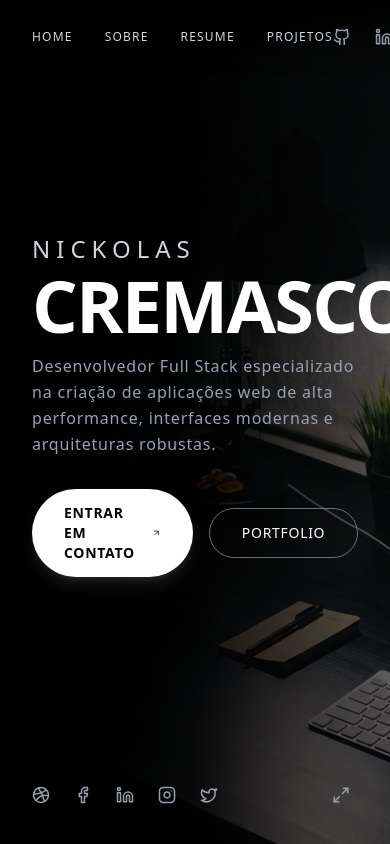
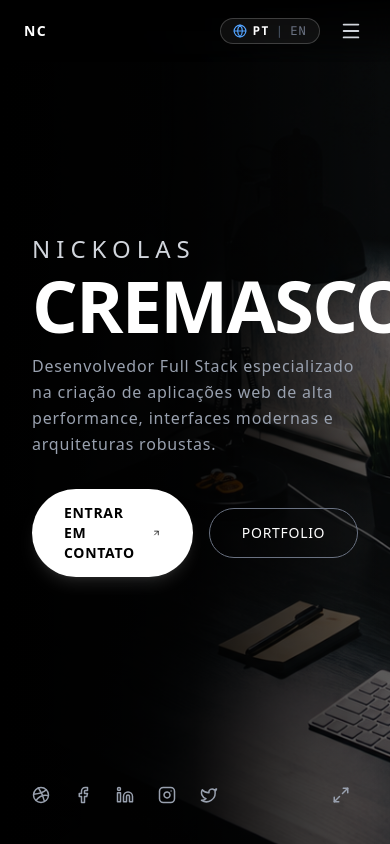
Before and after one commit to NickolasSantosCremasco/Portif-lio, a Next.js app: page / in a window 390 px wide. Shown: the top 844 px of the page. Built offline with nearby package versions, Linux system fonts and the light colour scheme; no server answers; the database is empty.

Commit message:
resposiveNavbar

```diff
--- a/components/Navbar.tsx
+++ b/components/Navbar.tsx
@@ -1,14 +1,15 @@
 'use client'
 
-import { useRef } from "react"
+import { useRef, useState } from "react"
 import Link from "next/link"
-import { Github, Linkedin, Mail, Globe } from 'lucide-react'
+import { Github, Linkedin, Mail, Globe, Menu, X } from 'lucide-react'
 import gsap from "gsap"
 import { useGSAP } from "@gsap/react"
 import { useLanguage } from "@/context/LanguageContext"
 
 export default function Navbar() {
   const headerRef = useRef<HTMLElement>(null)
+  const [isOpen, setIsOpen] = useState(false)
   const { language, toggleLanguage, t } = useLanguage()
 
   useGSAP(() => {
@@ -25,15 +26,22 @@ export default function Navbar() {
     )
   }, { scope: headerRef })
 
+  const toggleMenu = () => setIsOpen(!isOpen)
+
   return (
     <header
       ref={headerRef}
-      className="fixed top-0 left-0 right-0 z-50 w-full px-8 py-6 md:px-16 bg-gradient-to-b from-black/80 via-black/40 to-transparent backdrop-blur-xs transition-all duration-300 select-none"
+      className="fixed top-0 left-0 right-0 z-50 w-full px-6 py-4 md:px-16 md:py-6 bg-gradient-to-b from-black/90 via-black/50 to-transparent backdrop-blur-md transition-all duration-300 select-none"
     >
       <div className="max-w-7xl mx-auto flex items-center justify-between">
 
-        {/* Links de Navegação Traduzidos */}
-        <nav className="flex items-center space-x-8 text-xs md:text-sm font-medium tracking-widest text-gray-300 uppercase">
+        {/* 1. Branding / Logo para Telas Menores */}
+        <Link href="/" className="text-sm font-black tracking-widest text-white uppercase md:hidden">
+          NC
+        </Link>
+
+        {/* 2. Links de Navegação Desktop (escondidos em telas pequenas) */}
+        <nav className="hidden md:flex items-center space-x-8 text-xs md:text-sm font-medium tracking-widest text-gray-300 uppercase">
           <Link href="/" className="hover:text-white transition-colors duration-200">
             {t.nav.home}
           </Link>
@@ -48,24 +56,25 @@ export default function Navbar() {
           </Link>
         </nav>
 
-        {/* Lado Direito: Redes Sociais + Toggle de Idioma */}
-        <div className="flex items-center space-x-6 text-gray-400">
-          <a href="https://github.com/NickolasSantosCremasco" target="_blank" rel="noopener noreferrer" className="hover:text-white transition-colors">
+        {/* 3. Lado Direito: Redes + Interruptor PT/EN (Desktop e Mobile) */}
+        <div className="flex items-center space-x-4 md:space-x-6 text-gray-400">
+          <div className="hidden sm:flex items-center space-x-4">
+            <a href="https://github.com/NickolasSantosCremasco" target="_blank" rel="noopener noreferrer" className="hover:text-white transition-colors" aria-label="GitHub">
               <Github size={18} />
             </a>
-          <a href="https://www.linkedin.com/in/nickolas-dos-santos-cremasco-0b4118246/" target="_blank" rel="noopener noreferrer" className="hover:text-white transition-colors">
+            <a href="https://www.linkedin.com/in/nickolas-dos-santos-cremasco-0b4118246/" target="_blank" rel="noopener noreferrer" className="hover:text-white transition-colors" aria-label="LinkedIn">
               <Linkedin size={18} />
             </a>
-          <a href="mailto:nickolas.cremasco@exemplo.com" className="hover:text-white transition-colors">
+            <a href="mailto:nickolas.cremasco@exemplo.com" className="hover:text-white transition-colors" aria-label="Email">
               <Mail size={18} />
             </a>
+            <div className="w-[1px] h-4 bg-white/20" />
+          </div>
 
-          <div className="w-[1px] h-4 bg-white/20" />
-
-
+          {/* Toggle de Idioma (Sempre Visível) */}
           <button
             onClick={toggleLanguage}
-            className="flex items-center gap-2 px-3 py-1 rounded-full border border-white/20 bg-white/5 hover:bg-white/10 hover:border-white/40 transition-all duration-300 text-xs font-mono tracking-widest text-gray-300 hover:text-white cursor-pointer"
+            className="flex items-center gap-1.5 px-3 py-1 rounded-full border border-white/20 bg-white/5 hover:bg-white/10 hover:border-white/40 transition-all duration-300 text-xs font-mono tracking-widest text-gray-300 hover:text-white cursor-pointer"
             aria-label="Trocar Idioma"
           >
             <Globe size={14} className="text-blue-400" />
@@ -73,9 +82,50 @@ export default function Navbar() {
             <span className="text-gray-600">|</span>
             <span className={language === 'en' ? 'text-white font-bold' : 'text-gray-500'}>EN</span>
           </button>
+
+          {/* Botão Hambúrguer Mobile */}
+          <button
+            onClick={toggleMenu}
+            className="md:hidden text-gray-300 hover:text-white p-1 focus:outline-none"
+            aria-label="Abrir Menu"
+          >
+            {isOpen ? <X size={22} /> : <Menu size={22} />}
+          </button>
         </div>
 
       </div>
+
+      {/* 4. Menu Overlay / Modal Mobile */}
+      {isOpen && (
+        <div className="md:hidden fixed inset-x-0 top-[60px] bg-black/95 backdrop-blur-xl border-b border-white/10 py-8 px-8 flex flex-col space-y-6 transition-all duration-300 z-40">
+          <nav className="flex flex-col space-y-4 text-sm font-bold tracking-widest text-gray-300 uppercase">
+            <Link href="/" onClick={() => setIsOpen(false)} className="hover:text-white py-1 transition-colors">
+              {t.nav.home}
+            </Link>
+            <Link href="#about" onClick={() => setIsOpen(false)} className="hover:text-white py-1 transition-colors">
+              {t.nav.about}
+            </Link>
+            <Link href="#resume" onClick={() => setIsOpen(false)} className="hover:text-white py-1 transition-colors">
+              {t.nav.resume}
+            </Link>
+            <Link href="#portfolio" onClick={() => setIsOpen(false)} className="hover:text-white py-1 transition-colors">
+              {t.nav.projects}
+            </Link>
+          </nav>
+
+          <div className="pt-4 border-t border-white/10 flex items-center space-x-6 text-gray-400">
+            <a href="https://github.com/NickolasSantosCremasco" target="_blank" rel="noopener noreferrer" className="hover:text-white transition-colors">
+              <Github size={20} />
+            </a>
+            <a href="https://www.linkedin.com/in/nickolas-dos-santos-cremasco-0b4118246/" target="_blank" rel="noopener noreferrer" className="hover:text-white transition-colors">
+              <Linkedin size={20} />
+            </a>
+            <a href="mailto:nickolas.cremasco@exemplo.com" className="hover:text-white transition-colors">
+              <Mail size={20} />
+            </a>
+          </div>
+        </div>
+      )}
     </header>
   )
 }
```
Lines whose indentation alone changed are shown as unchanged.
